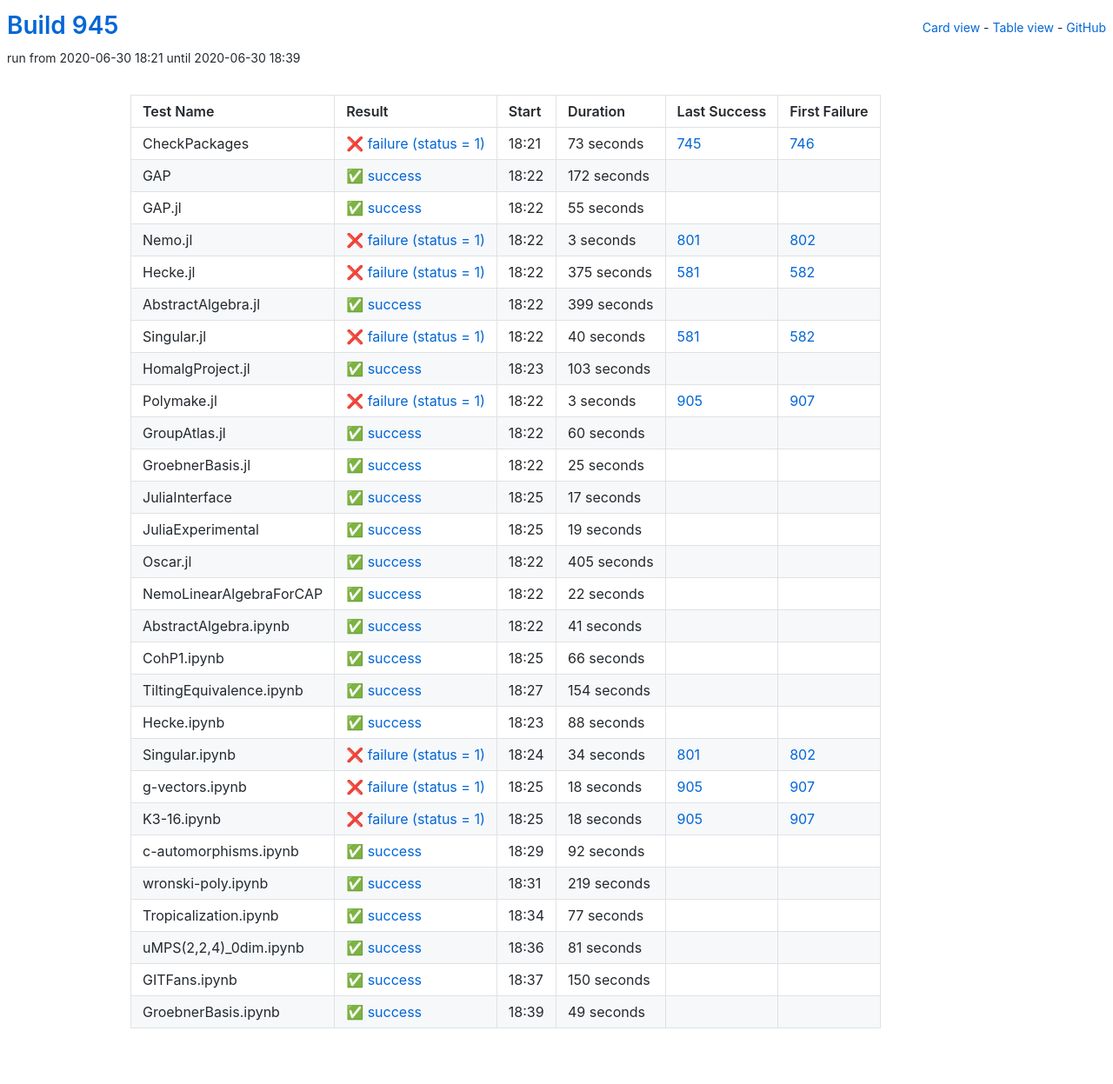
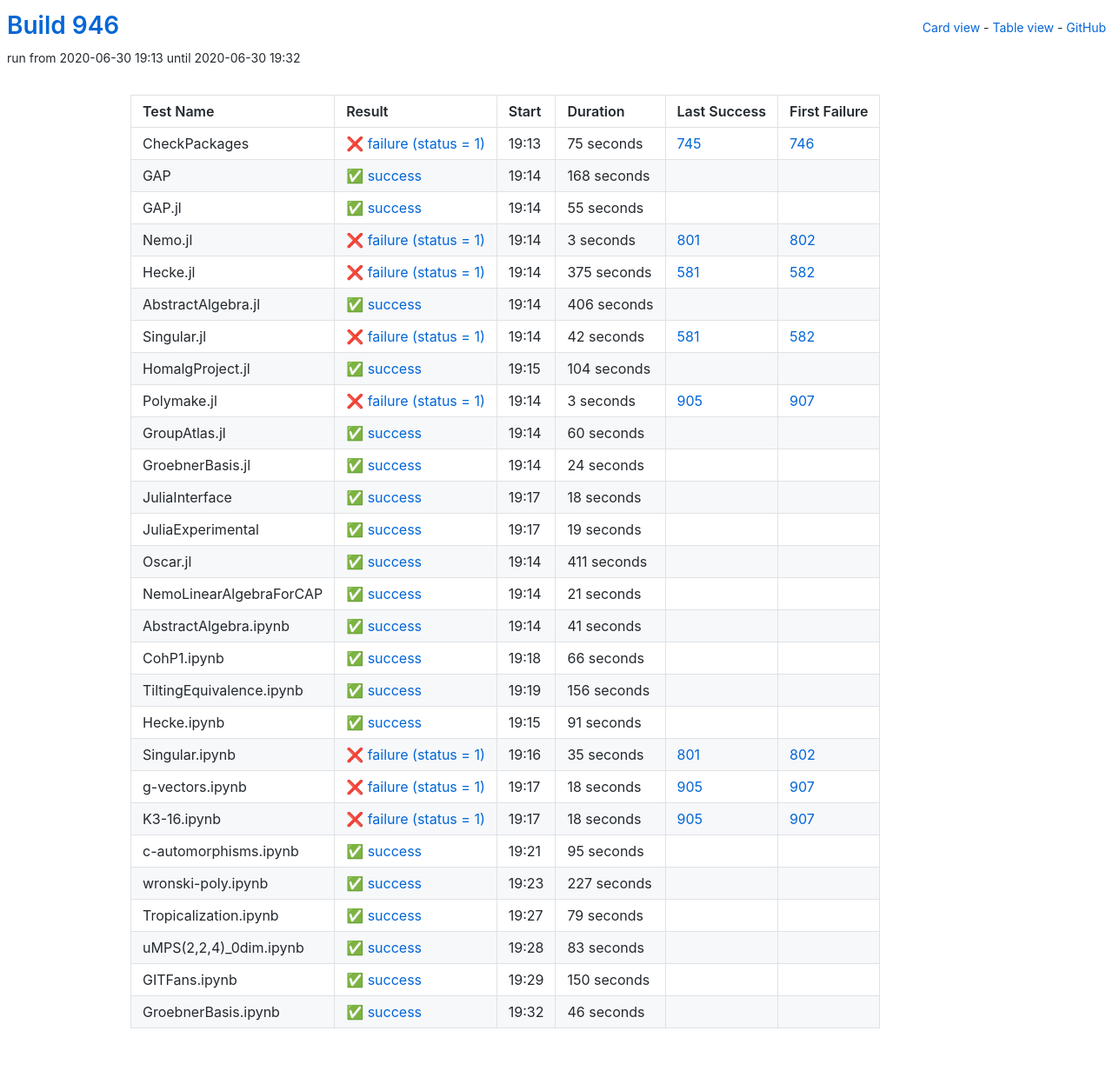
Before and after one commit to oscar-system/oscar-ci-status-1.4, a Jekyll site: the page built from table.html, in a window 1280 px wide. Shown: the whole page at 87% size. Built offline with Jekyll 4.4.1, drawn with Linux system fonts in a browser that asks for light colours.

Commit message:
Build #946

```diff
--- a/_data/ci.yml
+++ b/_data/ci.yml
@@ -1,6 +1,6 @@
 ---
-build: 945
-build_url: https://oscarci.mathematik.uni-kl.de/job/oscar-julia-1.4/945/
+build: 946
+build_url: https://oscarci.mathematik.uni-kl.de/job/oscar-julia-1.4/946/
 job: oscar-julia-1.4
 organization: oscar-system
 repo: oscar-ci-status-1.4
@@ -8,32 +8,32 @@ repourl: https://github.com/oscar-system/oscar-ci-status-1.4
 tests:
 - name: CheckPackages
   id: checkpackages
-  log: https://oscarci.mathematik.uni-kl.de/job/oscar-julia-1.4/945/artifact/logs/build-945/CheckPackages.log
-  start: 2020-06-30 18:21
+  log: https://oscarci.mathematik.uni-kl.de/job/oscar-julia-1.4/946/artifact/logs/build-946/CheckPackages.log
+  start: 2020-06-30 19:13
   success: false
   exitcode: 1
   status: failure
-  duration: 73
+  duration: 75
   last_success: 745
   last_success_url: https://oscarci.mathematik.uni-kl.de/job/oscar-julia-1.4/745/
   first_failure: 746
   first_failure_url: https://oscarci.mathematik.uni-kl.de/job/oscar-julia-1.4/746/
 - name: GAP
   id: gap
-  log: https://oscarci.mathematik.uni-kl.de/job/oscar-julia-1.4/945/artifact/logs/build-945/GAP.log
-  start: 2020-06-30 18:22
+  log: https://oscarci.mathematik.uni-kl.de/job/oscar-julia-1.4/946/artifact/logs/build-946/GAP.log
+  start: 2020-06-30 19:14
   success: true
   exitcode: 0
   status: success
-  duration: 172
+  duration: 168
   last_success: false
   last_success_url:
   first_failure: false
   first_failure_url:
 - name: GAP.jl
   id: gap-jl
-  log: https://oscarci.mathematik.uni-kl.de/job/oscar-julia-1.4/945/artifact/logs/build-945/GAP.jl.log
-  start: 2020-06-30 18:22
+  log: https://oscarci.mathematik.uni-kl.de/job/oscar-julia-1.4/946/artifact/logs/build-946/GAP.jl.log
+  start: 2020-06-30 19:14
   success: true
   exitcode: 0
   status: success
@@ -44,8 +44,8 @@ tests:
   first_failure_url:
 - name: Nemo.jl
   id: nemo-jl
-  log: https://oscarci.mathematik.uni-kl.de/job/oscar-julia-1.4/945/artifact/logs/build-945/Nemo.jl.log
-  start: 2020-06-30 18:22
+  log: https://oscarci.mathematik.uni-kl.de/job/oscar-julia-1.4/946/artifact/logs/build-946/Nemo.jl.log
+  start: 2020-06-30 19:14
   success: false
   exitcode: 1
   status: failure
@@ -56,8 +56,8 @@ tests:
   first_failure_url: https://oscarci.mathematik.uni-kl.de/job/oscar-julia-1.4/802/
 - name: Hecke.jl
   id: hecke-jl
-  log: https://oscarci.mathematik.uni-kl.de/job/oscar-julia-1.4/945/artifact/logs/build-945/Hecke.jl.log
-  start: 2020-06-30 18:22
+  log: https://oscarci.mathematik.uni-kl.de/job/oscar-julia-1.4/946/artifact/logs/build-946/Hecke.jl.log
+  start: 2020-06-30 19:14
   success: false
   exitcode: 1
   status: failure
@@ -68,44 +68,44 @@ tests:
   first_failure_url: https://oscarci.mathematik.uni-kl.de/job/oscar-julia-1.4/582/
 - name: AbstractAlgebra.jl
   id: abstractalgebra-jl
-  log: https://oscarci.mathematik.uni-kl.de/job/oscar-julia-1.4/945/artifact/logs/build-945/AbstractAlgebra.jl.log
-  start: 2020-06-30 18:22
+  log: https://oscarci.mathematik.uni-kl.de/job/oscar-julia-1.4/946/artifact/logs/build-946/AbstractAlgebra.jl.log
+  start: 2020-06-30 19:14
   success: true
   exitcode: 0
   status: success
-  duration: 399
+  duration: 406
   last_success: false
   last_success_url:
   first_failure: false
   first_failure_url:
 - name: Singular.jl
   id: singular-jl
-  log: https://oscarci.mathematik.uni-kl.de/job/oscar-julia-1.4/945/artifact/logs/build-945/Singular.jl.log
-  start: 2020-06-30 18:22
+  log: https://oscarci.mathematik.uni-kl.de/job/oscar-julia-1.4/946/artifact/logs/build-946/Singular.jl.log
+  start: 2020-06-30 19:14
   success: false
   exitcode: 1
   status: failure
-  duration: 40
+  duration: 42
   last_success: 581
   last_success_url: https://oscarci.mathematik.uni-kl.de/job/oscar-julia-1.4/581/
   first_failure: 582
   first_failure_url: https://oscarci.mathematik.uni-kl.de/job/oscar-julia-1.4/582/
 - name: HomalgProject.jl
   id: homalgproject-jl
-  log: https://oscarci.mathematik.uni-kl.de/job/oscar-julia-1.4/945/artifact/logs/build-945/HomalgProject.jl.log
-  start: 2020-06-30 18:23
+  log: https://oscarci.mathematik.uni-kl.de/job/oscar-julia-1.4/946/artifact/logs/build-946/HomalgProject.jl.log
+  start: 2020-06-30 19:15
   success: true
   exitcode: 0
   status: success
-  duration: 103
+  duration: 104
   last_success: false
   last_success_url:
   first_failure: false
   first_failure_url:
 - name: Polymake.jl
   id: polymake-jl
-  log: https://oscarci.mathematik.uni-kl.de/job/oscar-julia-1.4/945/artifact/logs/build-945/Polymake.jl.log
-  start: 2020-06-30 18:22
+  log: https://oscarci.mathematik.uni-kl.de/job/oscar-julia-1.4/946/artifact/logs/build-946/Polymake.jl.log
+  start: 2020-06-30 19:14
   success: false
   exitcode: 1
   status: failure
@@ -116,8 +116,8 @@ tests:
   first_failure_url: https://oscarci.mathematik.uni-kl.de/job/oscar-julia-1.4/907/
 - name: GroupAtlas.jl
   id: groupatlas-jl
-  log: https://oscarci.mathematik.uni-kl.de/job/oscar-julia-1.4/945/artifact/logs/build-945/GroupAtlas.jl.log
-  start: 2020-06-30 18:22
+  log: https://oscarci.mathematik.uni-kl.de/job/oscar-julia-1.4/946/artifact/logs/build-946/GroupAtlas.jl.log
+  start: 2020-06-30 19:14
   success: true
   exitcode: 0
   status: success
@@ -128,32 +128,32 @@ tests:
   first_failure_url:
 - name: GroebnerBasis.jl
   id: groebnerbasis-jl
-  log: https://oscarci.mathematik.uni-kl.de/job/oscar-julia-1.4/945/artifact/logs/build-945/GroebnerBasis.jl.log
-  start: 2020-06-30 18:22
+  log: https://oscarci.mathematik.uni-kl.de/job/oscar-julia-1.4/946/artifact/logs/build-946/GroebnerBasis.jl.log
+  start: 2020-06-30 19:14
   success: true
   exitcode: 0
   status: success
-  duration: 25
+  duration: 24
   last_success: false
   last_success_url:
   first_failure: false
   first_failure_url:
 - name: JuliaInterface
   id: juliainterface
-  log: https://oscarci.mathematik.uni-kl.de/job/oscar-julia-1.4/945/artifact/logs/build-945/JuliaInterface.log
-  start: 2020-06-30 18:25
+  log: https://oscarci.mathematik.uni-kl.de/job/oscar-julia-1.4/946/artifact/logs/build-946/JuliaInterface.log
+  start: 2020-06-30 19:17
   success: true
   exitcode: 0
   status: success
-  duration: 17
+  duration: 18
   last_success: false
   last_success_url:
   first_failure: false
   first_failure_url:
 - name: JuliaExperimental
   id: juliaexperimental
-  log: https://oscarci.mathematik.uni-kl.de/job/oscar-julia-1.4/945/artifact/logs/build-945/JuliaExperimental.log
-  start: 2020-06-30 18:25
+  log: https://oscarci.mathematik.uni-kl.de/job/oscar-julia-1.4/946/artifact/logs/build-946/JuliaExperimental.log
+  start: 2020-06-30 19:17
   success: true
   exitcode: 0
   status: success
@@ -164,32 +164,32 @@ tests:
   first_failure_url:
 - name: Oscar.jl
   id: oscar-jl
-  log: https://oscarci.mathematik.uni-kl.de/job/oscar-julia-1.4/945/artifact/logs/build-945/Oscar.jl.log
-  start: 2020-06-30 18:22
+  log: https://oscarci.mathematik.uni-kl.de/job/oscar-julia-1.4/946/artifact/logs/build-946/Oscar.jl.log
+  start: 2020-06-30 19:14
   success: true
   exitcode: 0
   status: success
-  duration: 405
+  duration: 411
   last_success: false
   last_success_url:
   first_failure: false
   first_failure_url:
 - name: NemoLinearAlgebraForCAP
   id: nemolinearalgebraforcap
-  log: https://oscarci.mathematik.uni-kl.de/job/oscar-julia-1.4/945/artifact/logs/build-945/NemoLinearAlgebraForCAP.log
-  start: 2020-06-30 18:22
+  log: https://oscarci.mathematik.uni-kl.de/job/oscar-julia-1.4/946/artifact/logs/build-946/NemoLinearAlgebraForCAP.log
+  start: 2020-06-30 19:14
   success: true
   exitcode: 0
   status: success
-  duration: 22
+  duration: 21
   last_success: false
   last_success_url:
   first_failure: false
   first_failure_url:
 - name: AbstractAlgebra.ipynb
   id: abstractalgebra-ipynb
-  log: https://oscarci.mathematik.uni-kl.de/job/oscar-julia-1.4/945/artifact/logs/build-945/AbstractAlgebra.ipynb.log
-  start: 2020-06-30 18:22
+  log: https://oscarci.mathematik.uni-kl.de/job/oscar-julia-1.4/946/artifact/logs/build-946/AbstractAlgebra.ipynb.log
+  start: 2020-06-30 19:14
   success: true
   exitcode: 0
   status: success
@@ -200,8 +200,8 @@ tests:
   first_failure_url:
 - name: CohP1.ipynb
   id: cohp1-ipynb
-  log: https://oscarci.mathematik.uni-kl.de/job/oscar-julia-1.4/945/artifact/logs/build-945/CohP1.ipynb.log
-  start: 2020-06-30 18:25
+  log: https://oscarci.mathematik.uni-kl.de/job/oscar-julia-1.4/946/artifact/logs/build-946/CohP1.ipynb.log
+  start: 2020-06-30 19:18
   success: true
   exitcode: 0
   status: success
@@ -212,44 +212,44 @@ tests:
   first_failure_url:
 - name: TiltingEquivalence.ipynb
   id: tiltingequivalence-ipynb
-  log: https://oscarci.mathematik.uni-kl.de/job/oscar-julia-1.4/945/artifact/logs/build-945/TiltingEquivalence.ipynb.log
-  start: 2020-06-30 18:27
+  log: https://oscarci.mathematik.uni-kl.de/job/oscar-julia-1.4/946/artifact/logs/build-946/TiltingEquivalence.ipynb.log
+  start: 2020-06-30 19:19
   success: true
   exitcode: 0
   status: success
-  duration: 154
+  duration: 156
   last_success: false
   last_success_url:
   first_failure: false
   first_failure_url:
 - name: Hecke.ipynb
   id: hecke-ipynb
-  log: https://oscarci.mathematik.uni-kl.de/job/oscar-julia-1.4/945/artifact/logs/build-945/Hecke.ipynb.log
-  start: 2020-06-30 18:23
+  log: https://oscarci.mathematik.uni-kl.de/job/oscar-julia-1.4/946/artifact/logs/build-946/Hecke.ipynb.log
+  start: 2020-06-30 19:15
   success: true
   exitcode: 0
   status: success
-  duration: 88
+  duration: 91
   last_success: false
   last_success_url:
   first_failure: false
   first_failure_url:
 - name: Singular.ipynb
   id: singular-ipynb
-  log: https://oscarci.mathematik.uni-kl.de/job/oscar-julia-1.4/945/artifact/logs/build-945/Singular.ipynb.log
-  start: 2020-06-30 18:24
+  log: https://oscarci.mathematik.uni-kl.de/job/oscar-julia-1.4/946/artifact/logs/build-946/Singular.ipynb.log
+  start: 2020-06-30 19:16
   success: false
   exitcode: 1
   status: failure
-  duration: 34
+  duration: 35
   last_success: 801
   last_success_url: https://oscarci.mathematik.uni-kl.de/job/oscar-julia-1.4/801/
   first_failure: 802
   first_failure_url: https://oscarci.mathematik.uni-kl.de/job/oscar-julia-1.4/802/
 - name: g-vectors.ipynb
   id: g-vectors-ipynb
-  log: https://oscarci.mathematik.uni-kl.de/job/oscar-julia-1.4/945/artifact/logs/build-945/g-vectors.ipynb.log
-  start: 2020-06-30 18:25
+  log: https://oscarci.mathematik.uni-kl.de/job/oscar-julia-1.4/946/artifact/logs/build-946/g-vectors.ipynb.log
+  start: 2020-06-30 19:17
   success: false
   exitcode: 1
   status: failure
@@ -260,8 +260,8 @@ tests:
   first_failure_url: https://oscarci.mathematik.uni-kl.de/job/oscar-julia-1.4/907/
 - name: K3-16.ipynb
   id: k3-16-ipynb
-  log: https://oscarci.mathematik.uni-kl.de/job/oscar-julia-1.4/945/artifact/logs/build-945/K3-16.ipynb.log
-  start: 2020-06-30 18:25
+  log: https://oscarci.mathematik.uni-kl.de/job/oscar-julia-1.4/946/artifact/logs/build-946/K3-16.ipynb.log
+  start: 2020-06-30 19:17
   success: false
   exitcode: 1
   status: failure
@@ -272,56 +272,56 @@ tests:
   first_failure_url: https://oscarci.mathematik.uni-kl.de/job/oscar-julia-1.4/907/
 - name: c-automorphisms.ipynb
   id: c-automorphisms-ipynb
-  log: https://oscarci.mathematik.uni-kl.de/job/oscar-julia-1.4/945/artifact/logs/build-945/c-automorphisms.ipynb.log
-  start: 2020-06-30 18:29
+  log: https://oscarci.mathematik.uni-kl.de/job/oscar-julia-1.4/946/artifact/logs/build-946/c-automorphisms.ipynb.log
+  start: 2020-06-30 19:21
   success: true
   exitcode: 0
   status: success
-  duration: 92
+  duration: 95
   last_success: false
   last_success_url:
   first_failure: false
   first_failure_url:
 - name: wronski-poly.ipynb
   id: wronski-poly-ipynb
-  log: https://oscarci.mathematik.uni-kl.de/job/oscar-julia-1.4/945/artifact/logs/build-945/wronski-poly.ipynb.log
-  start: 2020-06-30 18:31
+  log: https://oscarci.mathematik.uni-kl.de/job/oscar-julia-1.4/946/artifact/logs/build-946/wronski-poly.ipynb.log
+  start: 2020-06-30 19:23
   success: true
   exitcode: 0
   status: success
-  duration: 219
+  duration: 227
   last_success: false
   last_success_url:
   first_failure: false
   first_failure_url:
 - name: Tropicalization.ipynb
   id: tropicalization-ipynb
-  log: https://oscarci.mathematik.uni-kl.de/job/oscar-julia-1.4/945/artifact/logs/build-945/Tropicalization.ipynb.log
-  start: 2020-06-30 18:34
+  log: https://oscarci.mathematik.uni-kl.de/job/oscar-julia-1.4/946/artifact/logs/build-946/Tropicalization.ipynb.log
+  start: 2020-06-30 19:27
   success: true
   exitcode: 0
   status: success
-  duration: 77
+  duration: 79
   last_success: false
   last_success_url:
   first_failure: false
   first_failure_url:
 - name: uMPS(2,2,4)_0dim.ipynb
   id: umps-2-2-4-0dim-ipynb
-  log: https://oscarci.mathematik.uni-kl.de/job/oscar-julia-1.4/945/artifact/logs/build-945/uMPS-2-2-4-_0dim.ipynb.log
-  start: 2020-06-30 18:36
+  log: https://oscarci.mathematik.uni-kl.de/job/oscar-julia-1.4/946/artifact/logs/build-946/uMPS-2-2-4-_0dim.ipynb.log
+  start: 2020-06-30 19:28
   success: true
   exitcode: 0
   status: success
-  duration: 81
+  duration: 83
   last_success: false
   last_success_url:
   first_failure: false
   first_failure_url:
 - name: GITFans.ipynb
   id: gitfans-ipynb
-  log: https://oscarci.mathematik.uni-kl.de/job/oscar-julia-1.4/945/artifact/logs/build-945/GITFans.ipynb.log
-  start: 2020-06-30 18:37
+  log: https://oscarci.mathematik.uni-kl.de/job/oscar-julia-1.4/946/artifact/logs/build-946/GITFans.ipynb.log
+  start: 2020-06-30 19:29
   success: true
   exitcode: 0
   status: success
@@ -332,12 +332,12 @@ tests:
   first_failure_url:
 - name: GroebnerBasis.ipynb
   id: groebnerbasis-ipynb
-  log: https://oscarci.mathematik.uni-kl.de/job/oscar-julia-1.4/945/artifact/logs/build-945/GroebnerBasis.ipynb.log
-  start: 2020-06-30 18:39
+  log: https://oscarci.mathematik.uni-kl.de/job/oscar-julia-1.4/946/artifact/logs/build-946/GroebnerBasis.ipynb.log
+  start: 2020-06-30 19:32
   success: true
   exitcode: 0
   status: success
-  duration: 49
+  duration: 46
   last_success: false
   last_success_url:
   first_failure: false
```
Also changed, not shown: README.md.
